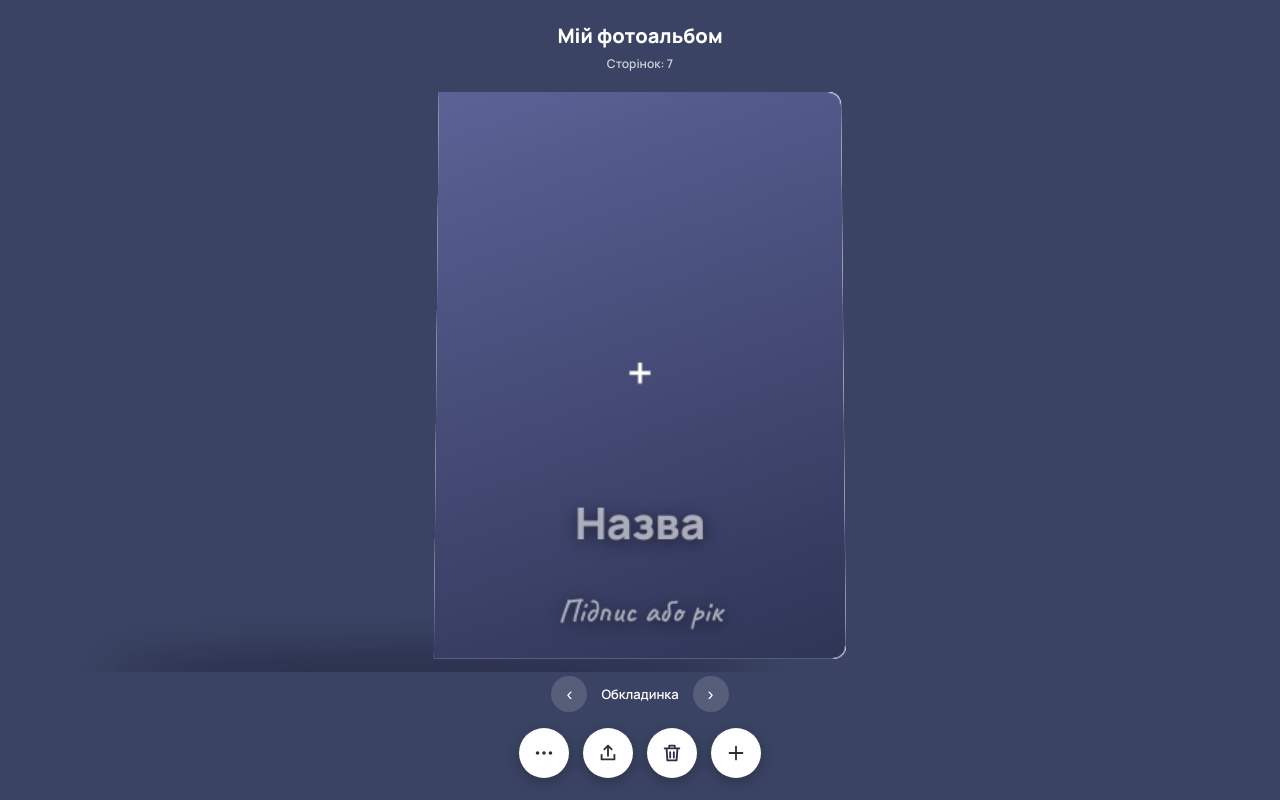
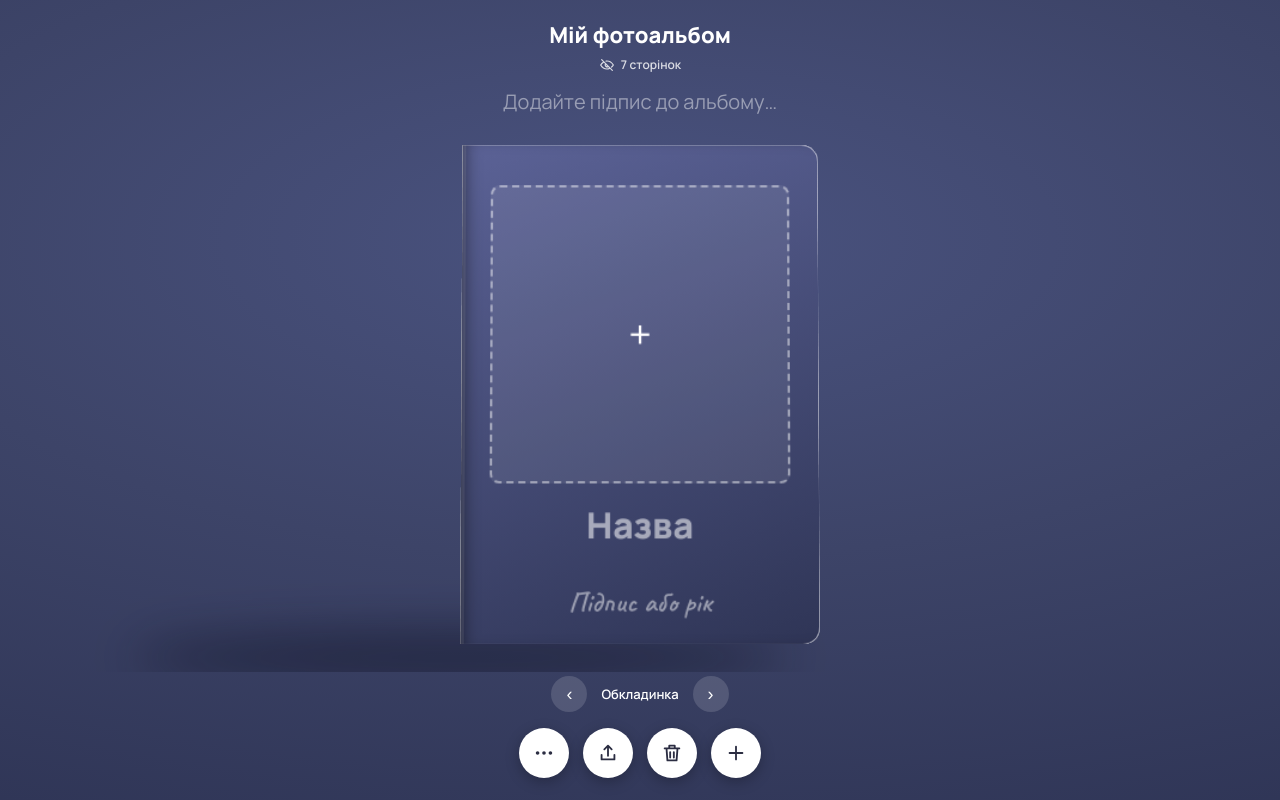
Before and after one commit to mikola391/index.html., a plain HTML site: page index.html in a window 1280 px wide. Drawn offline with Linux system fonts and the light colour scheme; no server answers; a web font is replaced by a local one.

Commit message:
Update index.html

```diff
--- a/index.html
+++ b/index.html
@@ -4,45 +4,50 @@
 <meta charset="utf-8">
 <meta name="viewport" content="width=device-width,initial-scale=1,viewport-fit=cover">
 <title>Фотоальбом</title>
-<link href="https://fonts.googleapis.com/css2?family=Caveat:wght@500;600&family=Manrope:wght@600;800&family=Playfair+Display:ital@1&display=swap" rel="stylesheet">
+<link href="https://fonts.googleapis.com/css2?family=Caveat:wght@500;600&family=Manrope:wght@400;600;800&family=Playfair+Display:ital@1&display=swap" rel="stylesheet">
 <style>
-:root{--bg:#3a4363;--paper:#fbfafd;--ink:#2b2d42}
+:root{--bg:#3d4468;--bg2:#2f3556;--paper:#fbfafd;--ink:#2b2d42}
 *{box-sizing:border-box;-webkit-tap-highlight-color:transparent}
 html,body{margin:0;height:100%;background:var(--bg);color:#fff;font-family:'Manrope',system-ui,sans-serif;overflow:hidden}
+body{background:radial-gradient(120% 80% at 50% 30%,#4a5380 0%,var(--bg) 50%,var(--bg2) 100%)}
 .app{height:100dvh;display:flex;flex-direction:column;align-items:center}
-header{width:100%;padding:22px 16px 0;text-align:center}
-#title{font-weight:800;font-size:20px;min-height:26px;outline:none}
+header{width:100%;padding:20px 16px 0;text-align:center}
+#title{font-weight:800;font-size:22px;min-height:28px;outline:none}
 #title:empty::before{content:'Назва альбому';opacity:.5}
-#count{font-size:12px;font-weight:600;opacity:.75;margin-top:6px}
+#count{display:inline-flex;align-items:center;gap:6px;font-size:12px;font-weight:600;opacity:.8;margin-top:6px}
+#count svg{width:16px;height:16px;stroke:#fff;fill:none;stroke-width:1.8;stroke-linecap:round;stroke-linejoin:round}
+#sub{margin:12px auto 0;max-width:340px;font-size:20px;font-weight:400;line-height:1.2;min-height:24px;outline:none}
+#sub:empty::before{content:'Додайте підпис до альбому…';opacity:.45}
 main{flex:1;width:100%;display:flex;align-items:center;justify-content:center;overflow:hidden}
 
 /* книжка */
-.stage{flex:none;width:600px;height:420px;perspective:1800px;transform:scale(var(--s,1));touch-action:pan-y}
-.book{position:relative;width:100%;height:100%;transform-style:preserve-3d;transform:rotateX(6deg);
+.stage{flex:none;width:600px;height:420px;perspective:2200px;transform:scale(var(--s,1));touch-action:pan-y}
+.book{position:relative;width:100%;height:100%;transform-style:preserve-3d;transform:rotateX(4deg);
   transition:transform .8s cubic-bezier(.5,.1,.2,1)}
-.book.start{transform:translateX(-25%) rotateX(6deg)}
-.book.end{transform:translateX(25%) rotateX(6deg)}
-.shadow{position:absolute;left:10%;right:10%;bottom:-30px;height:36px;background:rgba(10,12,30,.4);filter:blur(16px);border-radius:50%}
+.book.start{transform:translateX(-25%) rotateX(4deg)}
+.book.end{transform:translateX(25%) rotateX(4deg)}
+.shadow{position:absolute;left:4%;right:4%;bottom:-34px;height:46px;background:rgba(10,12,30,.45);filter:blur(20px);border-radius:50%}
 .leaf{position:absolute;left:50%;top:0;width:50%;height:100%;transform-origin:left center;transform-style:preserve-3d;
   transition:transform .8s cubic-bezier(.5,.1,.2,1)}
 .leaf.flipped{transform:rotateY(-180deg)}
 .face{position:absolute;inset:0;backface-visibility:hidden;-webkit-backface-visibility:hidden;background:var(--paper);overflow:hidden;color:var(--ink)}
-.face.front{border-radius:0 10px 10px 0;box-shadow:inset 12px 0 14px -10px rgba(0,0,0,.3)}
-.face.back{transform:rotateY(180deg);border-radius:10px 0 0 10px;box-shadow:inset -12px 0 14px -10px rgba(0,0,0,.3)}
-.num{position:absolute;bottom:6px;left:0;right:0;text-align:center;font:600 11px Manrope;color:#aaa8b8}
+.face.front{border-radius:0 14px 14px 0;box-shadow:inset 14px 0 16px -10px rgba(0,0,0,.28)}
+.face.back{transform:rotateY(180deg);border-radius:14px 0 0 14px;box-shadow:inset -14px 0 16px -10px rgba(0,0,0,.28)}
+/* обкладинка */
+.face.cover{background:linear-gradient(160deg,#5b6296,#2f3556);color:#fff;border-radius:0 14px 14px 0;box-shadow:inset 10px 0 14px -8px rgba(0,0,0,.5),inset 3px 0 0 rgba(255,255,255,.12)}
+.num{position:absolute;bottom:7px;left:0;right:0;text-align:center;font:600 11px Manrope;color:#aaa8b8}
 
-/* віконця для фото */
+/* квадратні віконця для фото */
 .slot{position:absolute;display:grid;place-items:center;cursor:pointer;overflow:hidden;background:#efedf6;
-  border:2px dashed #c9c5da;color:#9a96b5;font:300 34px/1 Manrope;border-radius:4px}
+  border:2px dashed #c9c5da;color:#9a96b5;font:300 34px/1 Manrope;border-radius:3px}
 .slot img{position:absolute;inset:0;width:100%;height:100%;object-fit:cover}
-.slot.has{border:5px solid #fff;box-shadow:0 3px 10px rgba(0,0,0,.28)}
+.slot.has{border:6px solid #fff;box-shadow:0 3px 12px rgba(0,0,0,.3);background:#fff}
 .slot.has .lab{display:none}
 .slot .x{position:absolute;top:3px;right:3px;z-index:2;width:24px;height:24px;border-radius:50%;background:rgba(0,0,0,.6);
   color:#fff;display:none;place-items:center;font:16px/1 sans-serif}
 .slot.has:hover .x{display:grid}
-.slot.circle{border-radius:50%}
-.slot.full{border:0;border-radius:0 10px 10px 0;background:linear-gradient(160deg,#5b6296,#2f3556);color:#fff}
-.slot.full.has{border:0;box-shadow:none}
+.slot.full{border:2px dashed rgba(255,255,255,.45);border-radius:8px;background:rgba(255,255,255,.08);color:#fff}
+.slot.full.has{border:6px solid #fff;box-shadow:0 6px 20px rgba(0,0,0,.4)}
 
 /* текст */
 .tx{position:absolute;outline:none;overflow:auto;scrollbar-width:none;white-space:pre-wrap;padding:2px 4px;border-radius:6px;
@@ -53,9 +58,10 @@ main{flex:1;width:100%;display:flex;align-items:center;justify-content:center;ov
 .tx.tt{font:800 22px/1.15 Manrope,sans-serif;text-align:center}
 .tx.poem{font:italic 400 15px/1.5 'Playfair Display',serif;text-align:center}
 .tx.hand{text-align:center}
-.tx.ctt{font:800 32px/1.1 Manrope,sans-serif;color:#fff;text-align:center;text-shadow:0 2px 12px rgba(0,0,0,.5)}
-.tx.cts{text-align:center;color:#fff;font-size:24px;text-shadow:0 2px 10px rgba(0,0,0,.5)}
-.tx.ctt:empty::before,.tx.cts:empty::before{color:rgba(255,255,255,.6)}
+.tx.ctt{font:800 30px/1.1 Manrope,sans-serif;color:#fff;text-align:center}
+.tx.cts{text-align:center;color:#fff;font-size:24px;opacity:.9}
+.tx.ctt:empty::before,.tx.cts:empty::before{color:rgba(255,255,255,.55)}
+.tx.ctt:focus,.tx.cts:focus{background:rgba(255,255,255,.12)}
 
 /* керування */
 .nav{display:flex;align-items:center;gap:14px;font-size:13px;font-weight:600;padding:4px 0 12px}
@@ -75,7 +81,8 @@ main{flex:1;width:100%;display:flex;align-items:center;justify-content:center;ov
 <div class="app">
   <header>
     <div id="title" contenteditable="true"></div>
-    <div id="count"></div>
+    <div id="count"><svg viewBox="0 0 24 24"><path d="M4 4l16 16M10.6 6.1A9.6 9.6 0 0112 6c5 0 8.5 4.3 9.5 6a14 14 0 01-2.6 3.1M6.5 7.8A14 14 0 002.5 12c1 1.700 4.500 6 9.500 6 1.300 0 2.500-.3 3.500-.8M9.900 9.900a3 3 0 004.200 4.200"/></svg><span id="cnt"></span></div>
+    <div id="sub" contenteditable="true"></div>
   </header>
   <main>
     <div class="stage" id="stage"><div class="book start" id="book"><div class="shadow"></div></div></div>
@@ -98,7 +105,7 @@ main{flex:1;width:100%;display:flex;align-items:center;justify-content:center;ov
 </div>
 
 <script>
-const PW=300, KEY='album-v2';
+const PW=300, PH=420, KEY='album-v2';
 const $=s=>document.querySelector(s);
 const div=(c,p)=>{const e=document.createElement('div');e.className=c;p&&p.append(e);return e};
 let D, cur=0, leaves=[];
@@ -110,14 +117,15 @@ function save(){
 }
 let tm; const saveLater=()=>{clearTimeout(tm);tm=setTimeout(save,400)};
 
-// стискаємо фото, щоб вони вмістились у сховище браузера
+// фото обрізаємо до квадрата і стискаємо, щоб вони вмістились у сховище браузера
 const shrink=f=>new Promise(res=>{
   const i=new Image(), u=URL.createObjectURL(f);
   i.onload=()=>{
-    const k=Math.min(1,1000/Math.max(i.width,i.height)),c=document.createElement('canvas');
-    c.width=Math.round(i.width*k);c.height=Math.round(i.height*k);
-    c.getContext('2d').drawImage(i,0,0,c.width,c.height);
-    URL.revokeObjectURL(u);res(c.toDataURL('image/jpeg',.82));
+    const m=Math.min(i.width,i.height), sx=(i.width-m)/2, sy=(i.height-m)/2;
+    const o=Math.min(m,1000), c=document.createElement('canvas');
+    c.width=c.height=o;
+    c.getContext('2d').drawImage(i,sx,sy,m,m,0,0,o,o);
+    URL.revokeObjectURL(u);res(c.toDataURL('image/jpeg',.85));
   };
   i.src=u;
 });
@@ -148,22 +156,23 @@ function textEl(p,key,ph,cls){
   return t;
 }
 
-// макети: [тип, ключ, x%, y%, ширина%, висота%, поворот°, клас, підказка]
+// макети: [тип, ключ, x%, y%, ширина%, (висота% — для фото ігнорується, фото завжди квадратні), поворот°, клас, підказка]
 const TPL=[
- [['s','a',6,5,58,40,-3],['s','b',52,28,42,32,4],['s','c',8,52,40,34,3],['t','t',52,66,42,28,0,'hand','Підпис…']],
- [['s','a',6,4,88,62,0],['t','h',8,69,84,8,0,'tt','Заголовок'],['t','t',8,79,84,17,0,'poem','Вірш…']],
- [['t','h',10,6,80,9,0,'tt','Заголовок'],['t','t',10,17,80,50,0,'poem','Вірш або спогад…'],['s','a',32,70,36,25.7,0,'circle']],
- [['s','a',8,6,60,38,-4],['s','b',32,46,60,38,3],['t','t',8,86,84,10,0,'hand','Підпис…']],
- [['s','a',6,5,43,30],['s','b',51,5,43,30],['s','c',6,37,43,30],['s','d',51,37,43,30],['t','t',8,70,84,26,0,'hand','Ваші слова…']],
- [['t','t',8,6,84,30,0,'poem','Вірш…'],['s','a',14,40,72,54,-2]]
+ [['s','a',6,4,56,0,-3],['s','b',44,30,50,0,4],['s','c',8,53,40,0,3],['t','t',52,70,42,26,0,'hand','Підпис…']],
+ [['s','a',8,5,84,0,0],['t','h',8,68,84,8,0,'tt','Заголовок'],['t','t',8,78,84,17,0,'poem','Вірш…']],
+ [['t','h',10,6,80,9,0,'tt','Заголовок'],['t','t',10,17,80,46,0,'poem','Вірш або спогад…'],['s','a',32,66,36,0,0]],
+ [['s','a',6,4,58,0,-3],['s','b',36,43,58,0,3],['t','t',8,87,84,10,0,'hand','Підпис…']],
+ [['s','a',6,4,42],['s','b',52,4,42],['s','c',6,36,42],['s','d',52,36,42],['t','t',8,70,84,26,0,'hand','Ваші слова…']],
+ [['t','t',8,6,84,30,0,'poem','Вірш…'],['s','a',14,40,72,0,-2]]
 ];
-const COVER=[['s','a',0,0,100,100,0,'full'],['t','h',8,72,84,14,0,'ctt','Назва'],['t','t',8,88,84,8,0,'cts','Підпис або рік']];
+const COVER=[['s','a',8,8,84,0,0,'full'],['t','h',8,72,84,14,0,'ctt','Назва'],['t','t',8,88,84,8,0,'cts','Підпис або рік']];
 
 function fillPage(f,p,idx){
   (idx===0?COVER:TPL[p.t]).forEach(([ty,k,x,y,w,h,r,c,ph])=>{
     const key=p.id+':'+k;
     const el=ty==='s'?slotEl(f,key,c||''):textEl(f,key,ph,c||'');
-    Object.assign(el.style,{left:x+'%',top:y+'%',width:w+'%',height:h+'%',transform:'rotate('+r+'deg)'});
+    if(ty==='s')h=w*PW/PH;                 // квадрат: висота у % підганяється під ширину
+    Object.assign(el.style,{left:x+'%',top:y+'%',width:w+'%',height:h+'%',transform:'rotate('+(r||0)+'deg)'});
   });
   if(idx>0)div('num',f).textContent=idx;
 }
@@ -176,7 +185,10 @@ function build(){
   const L=D.pages.length/2;
   leaves=[...Array(L)].map((_,i)=>{
     const l=div('leaf',b);
-    ['front','back'].forEach((c,s)=>fillPage(div('face '+c,l),D.pages[2*i+s],2*i+s));
+    ['front','back'].forEach((c,s)=>{
+      const idx=2*i+s;
+      fillPage(div('face '+c+(idx===0?' cover':''),l),D.pages[idx],idx);
+    });
     return l;
   });
   upd();
@@ -187,7 +199,7 @@ function upd(){
   leaves.forEach((l,i)=>{l.classList.toggle('flipped',i<cur);l.style.zIndex=i<cur?i:L-i});
   $('#book').className='book'+(cur===0?' start':cur===L?' end':'');
   $('#pos').textContent=cur===0?'Обкладинка':cur<L?(2*cur-1)+'–'+(2*cur)+' / '+(2*L-1):(2*L-1)+' / '+(2*L-1);
-  $('#count').textContent='Сторінок: '+(D.pages.length-1);
+  $('#cnt').textContent=(D.pages.length-1)+' сторінок';
 }
 
 function go(d){
@@ -199,7 +211,7 @@ function go(d){
 }
 
 function fit(){
-  $('#stage').style.setProperty('--s',Math.min((innerWidth-12)/(PW*2),(innerHeight-230)/420,1.6));
+  $('#stage').style.setProperty('--s',Math.min((innerWidth-12)/(PW*2),(innerHeight-300)/PH,1.6));
 }
 
 // гортання свайпом
@@ -241,13 +253,14 @@ document.addEventListener('click',e=>{if(!e.target.closest('#menu'))$('#menu').c
 $('#imp').onchange=e=>{
   const f=e.target.files[0];
   if(f)f.text().then(t=>{
-    try{const x=JSON.parse(t);if(!Array.isArray(x.pages))throw 0;D=x;save();cur=0;$('#title').textContent=D.title;build()}
+    try{const x=JSON.parse(t);if(!Array.isArray(x.pages))throw 0;D=x;save();cur=0;$('#title').textContent=D.title||'';$('#sub').textContent=D.sub||'';build()}
     catch(_){alert('Це не файл альбому.')}
   });
   $('#menu').classList.remove('on');
 };
 $('#rst').onclick=()=>{if(confirm('Стерти весь альбом?')){localStorage.removeItem(KEY);location.reload()}};
 $('#title').oninput=e=>{D.title=e.target.innerText;saveLater()};
+$('#sub').oninput=e=>{D.sub=e.target.innerText;saveLater()};
 
 (async()=>{
   // якщо в браузері ще нічого немає — пробуємо підхопити album.json з репозиторію
@@ -257,6 +270,7 @@ $('#title').oninput=e=>{D.title=e.target.innerText;saveLater()};
     for(let i=0;i<8;i++)D.pages.push(newPage());
   }
   $('#title').textContent=D.title||'';
+  $('#sub').textContent=D.sub||'';
   fit();build();
 })();
 </script>
```
